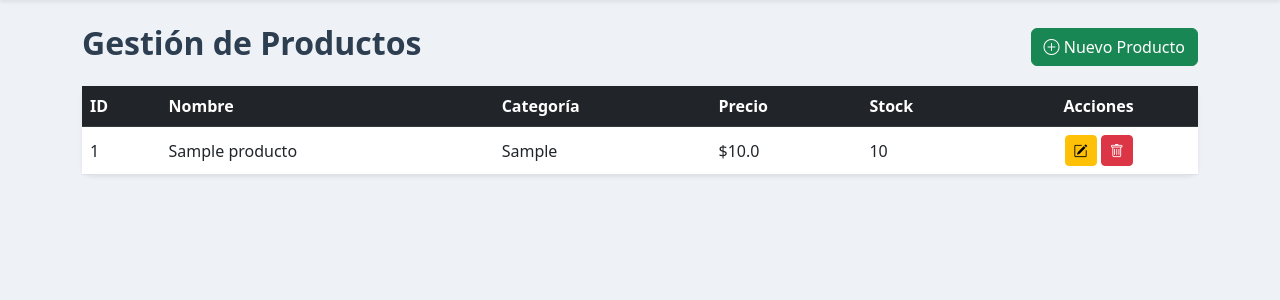
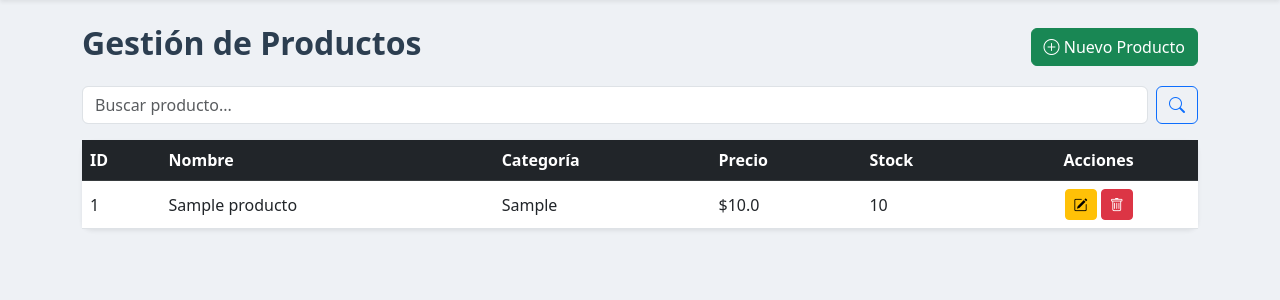
Before and after one commit to Alexchoque15/txt, a Flask app: page / in a window 1280 px wide. Shown: the part 56-356 px from the top of the page. Run offline with Flask 3, Linux system fonts and the light colour scheme; tables that the repository leaves empty hold one stand-in row (values such as "Sample post").

Commit message:
modificando index.html

```diff
--- a/templates/index.html
+++ b/templates/index.html
@@ -7,6 +7,13 @@
         <i class="bi bi-plus-circle"></i> Nuevo Producto
     </a>
 </div>
+
+<form method="GET" class="mb-3 d-flex">
+    <input type="text" name="buscar" class="form-control me-2" placeholder="Buscar producto...">
+    <button class="btn btn-outline-primary">
+        <i class="bi bi-search"></i>
+    </button>
+</form>
 
 <div class="card shadow-sm">
     <div class="card-body p-0">
```
